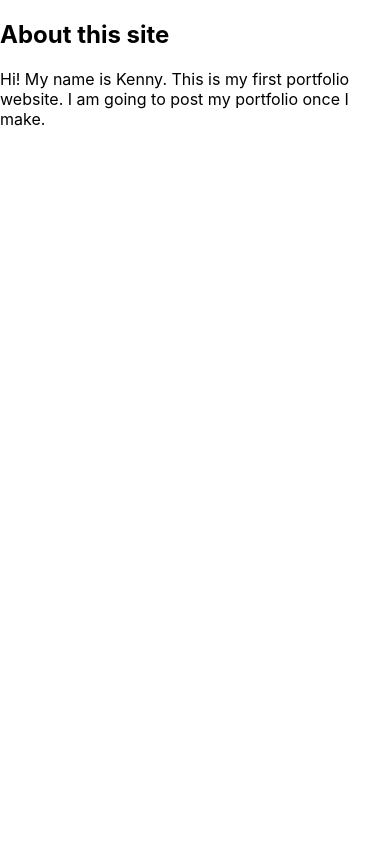
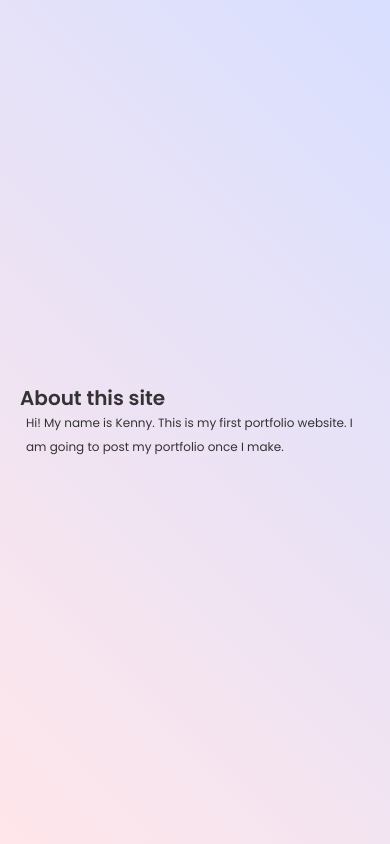
Before and after one commit to khiz125/my-next-portfolio, a Next.js app: page / in a window 390 px wide. Built offline with nearby package versions, Linux system fonts and the light colour scheme.

Commit message:
feat: add Layout component for base style

```diff
--- a/pages/index.tsx
+++ /dev/null
@@ -1,23 +0,0 @@
-import type { NextPage } from 'next'
-import Head from 'next/head'
-import Image from 'next/image'
-import styles from '../styles/Home.module.css'
-
-const Home: NextPage = () => {
-  return (
-    <div>
-      <Head>
-      <title>Kenny's portfolio</title>
-        <meta name="viewport" content="width=device-width,initial-scale=1.0" />
-      </Head>
-      <section>
-        <h2>About this site</h2>
-        <div>
-          <p>Hi! My name is Kenny. This is my first portfolio website. I am going to post my portfolio once I make.</p>
-        </div>
-      </section>
-    </div>
-  )
-}
-
-export default Home
--- /dev/null
+++ b/src/components/Layout.tsx
@@ -0,0 +1,16 @@
+import { ReactNode } from 'react'
+import styles from '../styles/Layout.module.css'
+
+type Props = {
+  children?: ReactNode;
+};
+
+const Layout = ({children}: Props) => {
+  return (
+    <div className={styles.container}>
+      <main className={styles.main}>{children}</main>
+    </div>
+  )
+}
+
+export default Layout
--- a/pages/_app.tsx
+++ b/src/pages/_app.tsx
@@ -1,8 +1,13 @@
 import '../styles/globals.css'
+import Layout from '../components/Layout'
 import type { AppProps } from 'next/app'
 
 function MyApp({ Component, pageProps }: AppProps) {
-  return <Component {...pageProps} />
+  return (
+    <Layout>
+      <Component {...pageProps} />
+    </Layout>
+  )
 }
 
 export default MyApp
--- /dev/null
+++ b/src/pages/index.tsx
@@ -0,0 +1,25 @@
+import type { NextPage } from 'next'
+import Head from 'next/head'
+import Image from 'next/image'
+
+
+const Home: NextPage = () => {
+  return (
+    <div>
+      <Head>
+        <title>Kenny's portfolio</title>
+        <meta name="viewport" content="width=device-width,initial-scale=1.0" />
+      </Head>
+      <div className='.wrap'>
+        <section>
+          <h2>About this site</h2>
+          <div>
+            <p>Hi! My name is Kenny. This is my first portfolio website. I am going to post my portfolio once I make.</p>
+          </div>
+        </section>
+      </div>
+    </div>
+  )
+}
+
+export default Home
--- /dev/null
+++ b/src/styles/globals.css
@@ -0,0 +1,88 @@
+* {
+  box-sizing: border-box;
+  margin: 0;
+}
+
+html {
+  -webkit-text-size-adjust: 100%;
+  font-size: 62.5%;
+  line-height: 1.5;
+}
+
+body {
+  background: linear-gradient(45deg, #ffe6ea, #d8dfff);
+  font-size: 1.6rem;
+  color: #333;
+  line-height: 2;
+  font-family: 'Poppins', sans-serif, -apple-system, BlinkMacSystemFont, Segoe UI, Roboto, Oxygen,
+    Ubuntu, Cantarell, Fira Sans, Droid Sans, Helvetica Neue, sans-serif;
+}
+
+.wrap {
+	overflow: hidden;
+}
+
+h2 {
+  font-size: calc(4rem + ((1vw - 0.64rem) * 0.7143));
+  line-height: 1.3;
+}
+
+p {
+  display: block;
+  max-width: 640px;
+}
+
+li {
+  list-style: none;
+  text-decoration: none;
+  margin: 0 2%;
+}
+
+li > a {
+  color: rgb(236, 96, 96);
+  text-decoration: none;
+}
+
+
+/*   media query   */
+
+@media (min-width: 1200px) {
+  h2 {
+    font-size: 5rem;
+  }
+}
+
+@media screen and (max-width: 640px) {
+  body {
+    line-height: 2;
+    font-size: 1.2rem;
+    width: 100%;
+  }
+
+  h2 {
+    font-size: 2rem;
+  }
+
+  p, summary {
+    margin-inline-start: 0.5em;
+    margin-inline-end: 0.5em;
+    font-size: 1.2rem;
+  }
+
+  .job-photo {
+    width: 5rem;
+    height: 5rem;
+  }
+
+}
+
+@media only screen and (min-width: 601px) {
+  .container {
+    width: 85%;
+  }
+
+  #job-experience {
+    height: 100vh;
+  }
+
+}
--- a/styles/globals.css
+++ /dev/null
@@ -1,26 +0,0 @@
-html,
-body {
-  padding: 0;
-  margin: 0;
-  font-family: -apple-system, BlinkMacSystemFont, Segoe UI, Roboto, Oxygen,
-    Ubuntu, Cantarell, Fira Sans, Droid Sans, Helvetica Neue, sans-serif;
-}
-
-a {
-  color: inherit;
-  text-decoration: none;
-}
-
-* {
-  box-sizing: border-box;
-}
-
-@media (prefers-color-scheme: dark) {
-  html {
-    color-scheme: dark;
-  }
-  body {
-    color: white;
-    background: black;
-  }
-}
--- a/tsconfig.json
+++ b/tsconfig.json
@@ -13,7 +13,11 @@
     "resolveJsonModule": true,
     "isolatedModules": true,
     "jsx": "preserve",
-    "incremental": true
+    "incremental": true,
+    "baseUrl": "src",
+    "paths": {
+      "@/*": ["./src/*"]
+    },
   },
   "include": ["next-env.d.ts", "**/*.ts", "**/*.tsx"],
   "exclude": ["node_modules"]
```
Also changed, not shown: src/components/Header.tsx (added, +9 -0 lines), src/pages/_document.tsx (renamed from pages/_document.tsx), src/pages/api/hello.ts (renamed from pages/api/hello.ts), src/styles/Layout.module.css (renamed from styles/Home.module.css).
